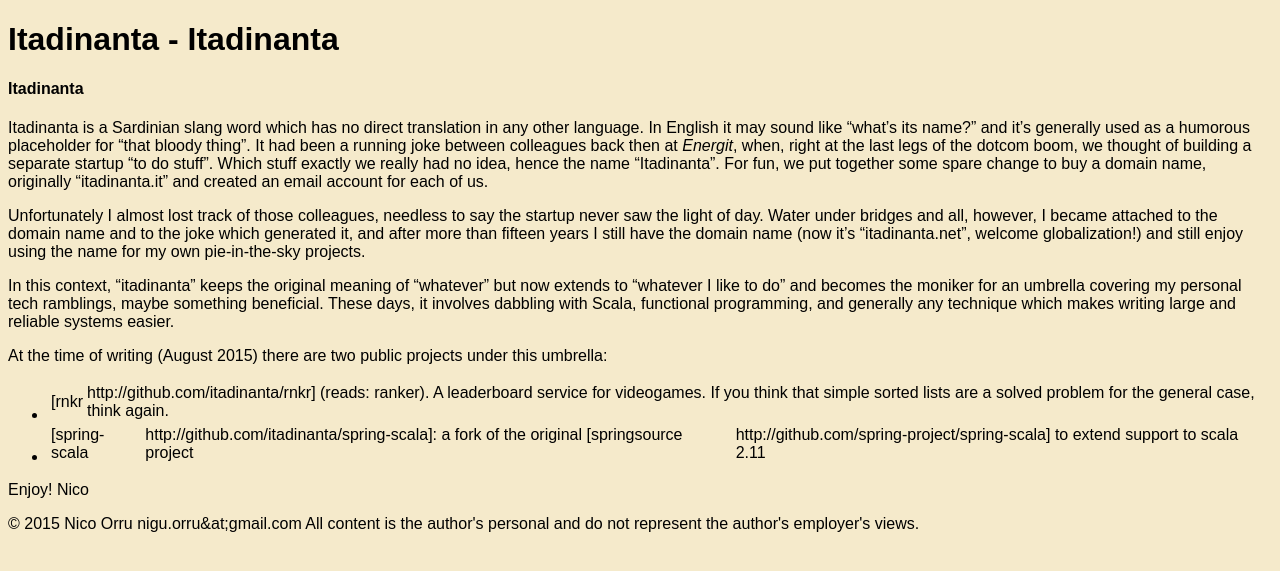
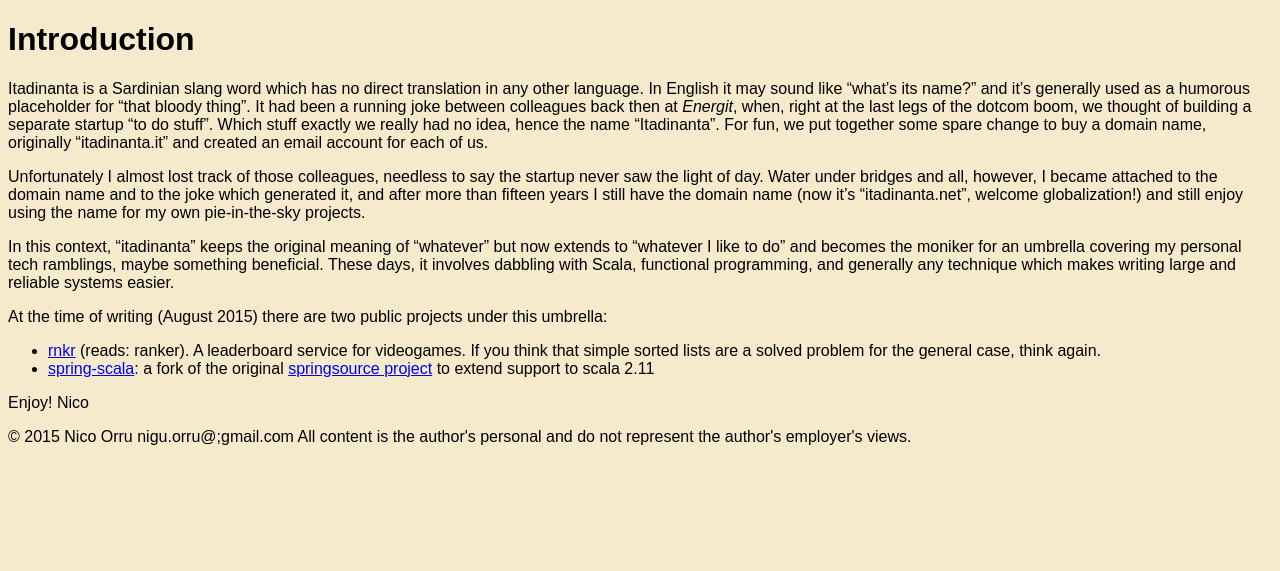
Before and after one commit to itadinanta/itadinanta.github.io, a Jekyll site: the page built from index.md, in a window 1280 px wide. Shown: the top 571 px of the page. Built offline with Jekyll 4.4.1, drawn with Linux system fonts in a browser that asks for light colours.

Commit message:
Fixed link syntax

```diff
--- a/_layouts/default.html
+++ b/_layouts/default.html
@@ -6,12 +6,12 @@
 		<title>Itadinanta - {{ page.title }}</title>
 	</head>
 	<body>
-		<div id="header"><h1>Itadinanta - {{ page.title }}</h1></div>
+		<div id="header"><h1>{{ page.title }}</h1></div>
 		<div id="content">{{ content }}</div>
 		<div id="footer">
 			&copy;
 			2015 Nico Orru
-			<span>nigu</span><span>.</span><span>orru</span><span>&at;</span><span>gmail</span><span></span>.</span><span>com</span>
+			<span>nigu</span><span>.</span><span>orru</span><span>@;</span><span>gmail</span><span></span>.</span><span>com</span>
 			All content is the author's personal and do not represent the author's employer's views.
 		</div>
 	</body>
--- a/index.md
+++ b/index.md
@@ -1,9 +1,7 @@
 ---
 layout: default
-title: Itadinanta
+title: Introduction
 ---
-
-#### Itadinanta
 
 Itadinanta is a Sardinian slang word which has no direct translation in any other language. In English it may sound like "what's its name?" and it's generally used as a humorous placeholder for "that bloody thing". It had been a running joke between colleagues back then at *Energit*, when, right at the last legs of the dotcom boom, we thought of building a separate startup "to do stuff". Which stuff exactly we really had no idea, hence the name "Itadinanta". For fun, we put together some spare change to buy a domain name, originally "itadinanta.it" and created an email account for each of us.
 
@@ -13,8 +11,8 @@ In this context, "itadinanta" keeps the original meaning of "whatever" but now e
 
 At the time of writing (August 2015) there are two public projects under this umbrella:
 
-- [rnkr|http://github.com/itadinanta/rnkr] (reads: ranker). A leaderboard service for videogames. If you think that simple sorted lists are a solved problem for the general case, think again.
-- [spring-scala|http://github.com/itadinanta/spring-scala]: a fork of the original [springsource project|http://github.com/spring-project/spring-scala] to extend support to scala 2.11
+- [rnkr](http://github.com/itadinanta/rnkr) (reads: ranker). A leaderboard service for videogames. If you think that simple sorted lists are a solved problem for the general case, think again.
+- [spring-scala](http://github.com/itadinanta/spring-scala): a fork of the original [springsource project](http://github.com/spring-project/spring-scala) to extend support to scala 2.11
 
 Enjoy!
 Nico
```
